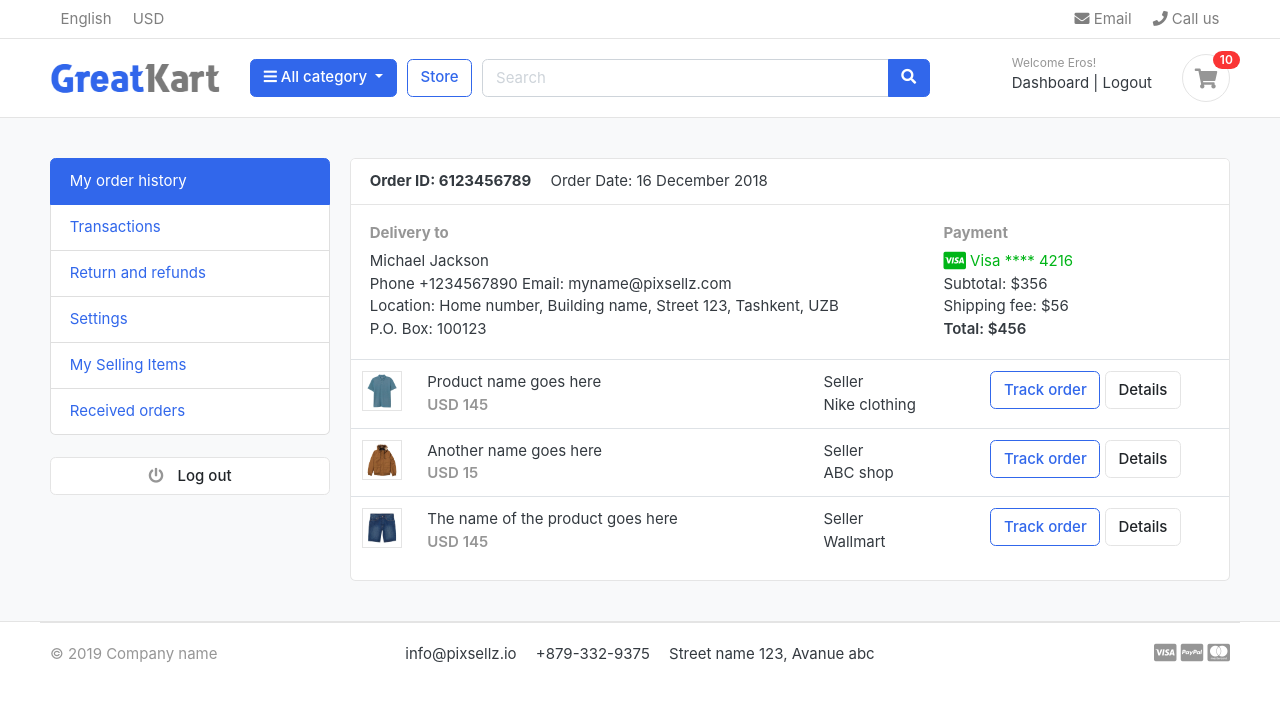
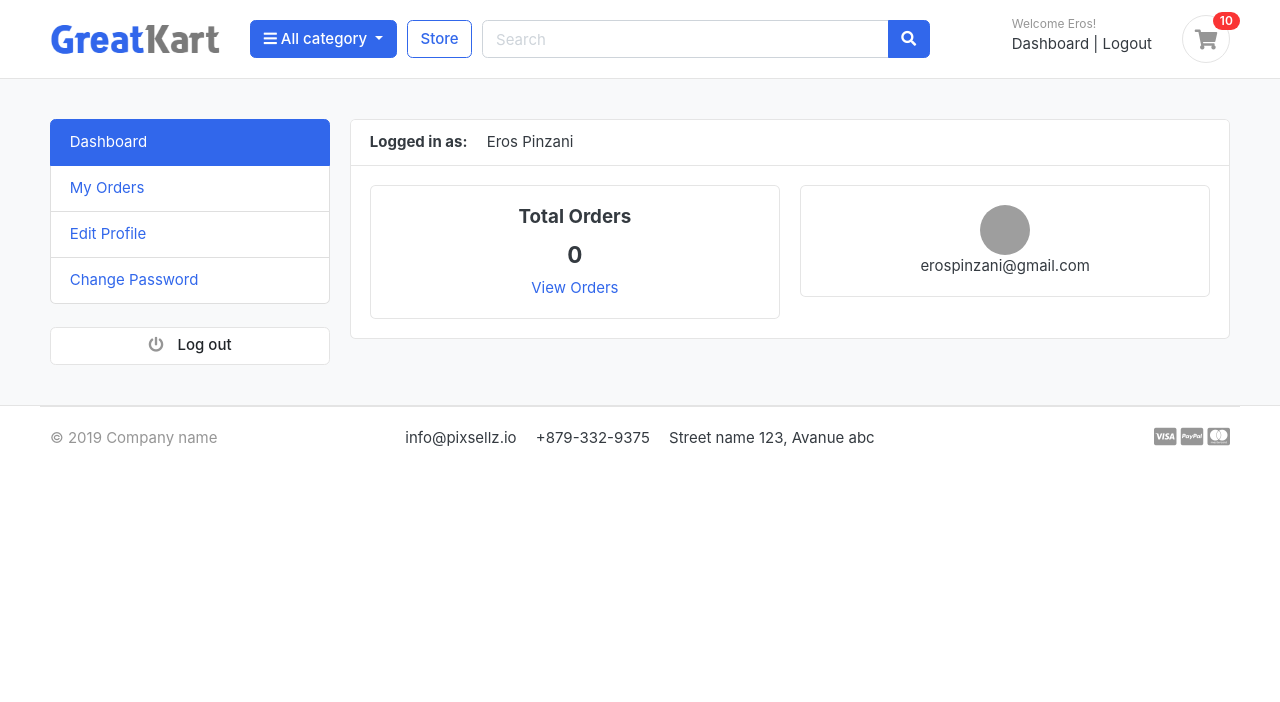
Before and after one commit to Eros-Pinzani/E-commerce, a Django app: page /accounts/ in a window 1280 px wide. Shown: the top 702 px of the page. Run offline with Django 5.2, Linux system fonts and the light colour scheme; a user stored in the database is signed in; data comes from the database, SQL or seed files in the repository; both versions use the stored data as it was after the commit; tables that the repository leaves empty hold one stand-in row (values such as "Sample post"); some libraries are stand-ins or nearby versions; some web fonts are replaced; grey boxes are pictures that could not be loaded.

Commit message:
Implemented part of Dashboard and BIG fix on reset password, now working

```diff
--- a/Accounts/urls.py
+++ b/Accounts/urls.py
@@ -10,5 +10,8 @@ urlpatterns = [
 
     path('activate/<uidb64>/<token>/', views.activate, name='activate'),
     path('forgotPassword/', views.forgotPassword, name='forgotPassword'),
-    path('resetpassword_validate/<uidb64>/<token>/', views.activate, name='resetpassword_validate'),
+    path('resetpassword_validate/<uidb64>/<token>/', views.resetpassword_validate, name='resetpassword_validate'),
+    path('resetPassword/', views.resetPassword, name='resetPassword'),
+
+    path('my_orders/', views.my_orders, name='my_orders'),
 ]
--- a/Accounts/views.py
+++ b/Accounts/views.py
@@ -3,6 +3,7 @@ from django.http import HttpResponse
 from django.shortcuts import render, redirect
 
 from Carts.models import Cart, CartItem
+from Orders.models import Order
 from .forms import RegistrationForm
 from .models import Account
 from django.contrib import messages, auth
@@ -146,7 +147,12 @@ def activate(request, uidb64, token):
 
 @login_required(login_url='login')
 def dashboard(request):
-    return render(request, 'accounts/dashboard.html')
+    orders = Order.objects.order_by('-created_at').filter(user_id=request.user.id, is_ordered=True)
+    orders_count = orders.count()
+    context = {
+        'orders_count': orders_count,
+    }
+    return render(request, 'accounts/dashboard.html', context)
 
 def forgotPassword(request):
     if request.method == 'POST':
@@ -174,4 +180,39 @@ def forgotPassword(request):
     return render(request, 'accounts/forgotPassword.html')
 
 def resetpassword_validate(request, uidb64, token):
-    return HttpResponse('ok')
+    try:
+        uid = urlsafe_base64_decode(uidb64).decode()
+        user = Account._default_manager.get(pk=uid)
+    except(TypeError, ValueError, OverflowError, Account.DoesNotExist):
+        user = None
+    if user is not None and default_token_generator.check_token(user, token):
+        request.session['uid'] = uid
+        messages.success(request, 'Please reset your password')
+        return redirect('resetPassword')
+    else:
+        messages.error(request, 'This link has expired!')
+        return redirect('login')
+
+def resetPassword(request):
+    if request.method == 'POST':
+        password = request.POST['password']
+        confirm_password = request.POST['confirm_password']
+        if password == confirm_password:
+            uid = request.session.get('uid')
+            user = Account.objects.get(pk=uid)
+            user.set_password(password)
+            user.save()
+            messages.success(request, 'Password reset successfully')
+            return redirect('login')
+        else:
+            messages.error(request, 'Passwords do not match')
+            return redirect('resetPassword')
+    else:
+        return render(request, 'accounts/resetPassword.html')
+
+def my_orders(request):
+    orders = Order.objects.filter(user=request.user, is_ordered=True).order_by('-created_at')
+    context = {
+        'orders': orders,
+    }
+    return render(request, 'accounts/my_orders.html', context)
--- a/templates/accounts/dashboard.html
+++ b/templates/accounts/dashboard.html
@@ -9,86 +9,37 @@
 
         <div class="container">
             <div class="row">
-	<aside class="col-md-3">
-		<!--   SIDEBAR   -->
-		<ul class="list-group">
-			<a class="list-group-item active" href="#"> My order history </a>
-			<a class="list-group-item" href="#"> Transactions </a>
-			<a class="list-group-item" href="#"> Return and refunds </a>
-			<a class="list-group-item" href="#">Settings </a>
-			<a class="list-group-item" href="#"> My Selling Items </a>
-			<a class="list-group-item" href="#"> Received orders </a>
-		</ul>
-		<br>
-		<a class="btn btn-light btn-block" href="{% url 'logout' %}"> <i class="fa fa-power-off"></i> <span class="text">Log out</span> </a>
-		<!--   SIDEBAR .//END   -->
-	</aside>
+                {% include 'includes/dashboard_sidebar.html' %}
                 <main class="col-md-9">
                     <article class="card">
                         <header class="card-header">
-			<strong class="d-inline-block mr-3">Order ID: 6123456789</strong>
-			<span>Order Date: 16 December 2018</span>
+                            <strong class="d-inline-block mr-3">Logged in as:</strong>
+                            <span>{{ user.first_name }} {{ user.last_name }}</span>
                         </header>
                         <div class="card-body">
                             <div class="row">
-				<div class="col-md-8">
-					<h6 class="text-muted">Delivery to</h6>
-					<p>Michael Jackson <br>
-					Phone +1234567890 Email: myname@pixsellz.com <br>
-			    	Location: Home number, Building name, Street 123,  Tashkent, UZB <br>
-			    	P.O. Box: 100123
-			 		</p>
+                                <div class="col-md-6">
+                                    <div class="card" style="text-align: center;">
+                                        <div class="card-body">
+                                            <h5 class="card-title">Total Orders</h5>
+                                            <h4>{{ orders_count }}</h4>
+                                            <a href="">View Orders</a>
                                         </div>
-				<div class="col-md-4">
-					<h6 class="text-muted">Payment</h6>
-					<span class="text-success">
-						<i class="fab fa-lg fa-cc-visa"></i>
-					    Visa  **** 4216
-					</span>
-					<p>Subtotal: $356 <br>
-					 Shipping fee:  $56 <br>
-					 <span class="b">Total:  $456 </span>
-					</p>
+                                    </div>
+                                </div>
+                                <div class="col-md-6">
+                                    <div class="card" style="text-align: center;">
+                                        <div class="card-body">
+                                            <img src="https://www.w3schools.com/howto/img_avatar.png"
+                                                 alt="User Profile Picture" width="50" height="50"
+                                                 style="border-radius:50%">
+                                            <p class="mb-0">{{ user.email }}</p>
+                                            <p>{{ user.phone_number }}</p>
+                                        </div>
+                                    </div>
                                 </div>
                             </div> <!-- row.// -->
                         </div> <!-- card-body .// -->
-		<div class="table-responsive">
-		<table class="table table-hover">
-			<tr>
-				<td width="65">
-					<img src="../images/items/1.jpg" class="img-xs border">
-				</td>
-				<td>
-					<p class="title mb-0">Product name goes here </p>
-					<var class="price text-muted">USD 145</var>
-				</td>
-				<td> Seller <br> Nike clothing </td>
-				<td width="250"> <a href="#" class="btn btn-outline-primary">Track order</a> <a href="#" class="btn btn-light"> Details </a> </td>
-			</tr>
-			<tr>
-				<td>
-					<img src="../images/items/2.jpg" class="img-xs border">
-				</td>
-				<td>
-					<p class="title mb-0">Another name goes here </p>
-					<var class="price text-muted">USD 15</var>
-				</td>
-				<td> Seller <br> ABC shop </td>
-				<td> <a href="#" class="btn btn-outline-primary">Track order</a> <a href="#" class="btn btn-light"> Details </a> </td>
-			</tr>
-			<tr>
-				<td>
-					<img src="../images/items/3.jpg" class="img-xs border">
-				</td>
-				<td>
-					<p class="title mb-0">The name of the product  goes here </p>
-					<var class="price text-muted">USD 145</var>
-				</td>
-				<td> Seller <br> Wallmart </td>
-				<td> <a href="#" class="btn btn-outline-primary">Track order</a> <a href="#" class="btn btn-light"> Details </a> </td>
-			</tr>
-		</table>
-		</div> <!-- table-responsive .end// -->
                     </article> <!-- order-group.// -->
                 </main>
             </div> <!-- row.// -->
--- /dev/null
+++ b/templates/includes/dashboard_sidebar.html
@@ -0,0 +1,13 @@
+<aside class="col-md-3">
+    <!--   SIDEBAR   -->
+    <ul class="list-group">
+        <a class="list-group-item {% if '/accounts/' == request.path %}active{% endif %}" href="{% url 'dashboard' %}">Dashboard</a>
+        <a class="list-group-item {% if '/my_orders/' in request.path %}active{% endif %}" href="{% url 'my_orders' %}">My Orders</a>
+        <a class="list-group-item" href="#">Edit Profile</a>
+        <a class="list-group-item" href="#">Change Password</a>
+    </ul>
+    <br>
+    <a class="btn btn-light btn-block" href="{% url 'logout' %}"> <i class="fa fa-power-off"></i> <span class="text">Log out</span>
+    </a>
+    <!--   SIDEBAR .//END   -->
+</aside>
--- a/templates/includes/navbar.html
+++ b/templates/includes/navbar.html
@@ -1,29 +1,6 @@
 {% load static %}
 
 <header class="section-header">
-    <nav class="navbar p-md-0 navbar-expand-sm navbar-light border-bottom">
-        <div class="container">
-            <button class="navbar-toggler" type="button" data-toggle="collapse" data-target="#navbarTop4"
-                    aria-controls="navbarNav" aria-expanded="false" aria-label="Toggle navigation">
-                <span class="navbar-toggler-icon"></span>
-            </button>
-            <div class="collapse navbar-collapse" id="navbarTop4">
-                <ul class="navbar-nav mr-auto">
-                    <li class="nav-item dropdown">
-                        <a href="#" class="nav-link"> English </a>
-
-                    </li>
-                    <li class="nav-item dropdown">
-                        <a href="#" class="nav-link"> USD </a>
-                    </li>
-                </ul>
-                <ul class="navbar-nav">
-                    <li><a href="#" class="nav-link"> <i class="fa fa-envelope"></i> Email </a></li>
-                    <li><a href="#" class="nav-link"> <i class="fa fa-phone"></i> Call us </a></li>
-                </ul> <!-- list-inline //  -->
-            </div> <!-- navbar-collapse .// -->
-        </div> <!-- container //  -->
-    </nav>
 
     <section class="header-main border-bottom">
         <div class="container">
```
Also changed, not shown: templates/accounts/my_orders.html (added, +56 -0 lines), templates/accounts/resetPassword.html (added, +36 -0 lines), templates/store/product_detail.html (+0 -34 lines), db.sqlite3. Lines whose indentation alone changed are shown as unchanged.
